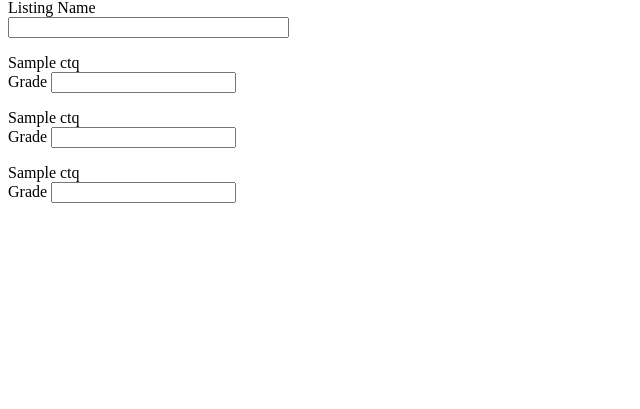
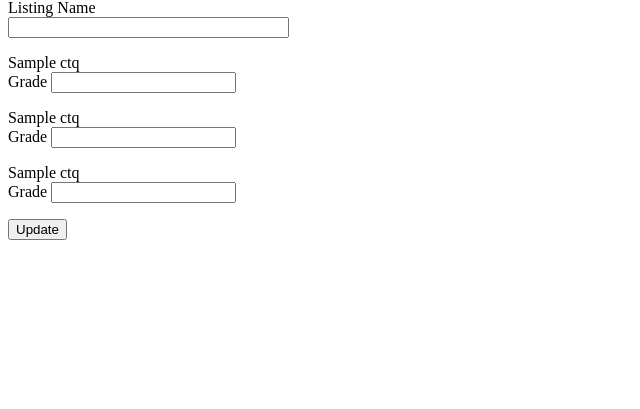
Before and after one commit to bkmd11/Realtor_Pugh_Pugh, a Flask app: template app/templates/add_listing.html in a window 1280 px wide. Shown: the part 81-490 px from the top of the page, without its empty margins (0-640 px from the left). Run offline with Flask 2, Linux system fonts and the light colour scheme; tables that the repository leaves empty hold one stand-in row (values such as "Sample post"); the template is opened without the code that fills it: values that come from a table or form of the project are taken from there, most other values are stand-ins (such as "Sample title", 1, 10 or a date in 2020).

Commit message:
added submit button

```diff
--- a/app/forms.py
+++ b/app/forms.py
@@ -1,5 +1,5 @@
 from flask_wtf import FlaskForm
-from wtforms import StringField, IntegerField
+from wtforms import StringField, IntegerField, SubmitField
 from wtforms.validators import DataRequired
 
 
@@ -8,3 +8,5 @@ class AddForm(FlaskForm):
     ctq_1 = IntegerField('Grade')
     ctq_2 = IntegerField('Grade')
     ctq_3 = IntegerField('Grade')
+
+    submit = SubmitField('Update')
--- a/app/templates/add_listing.html
+++ b/app/templates/add_listing.html
@@ -27,5 +27,6 @@
             {{ form.ctq_3.label }}
             {{ (form.ctq_3(size=32)) }}<br>
         </p>
+        <p>{{ form.submit() }}</p>
     </form>
 </html>
```
